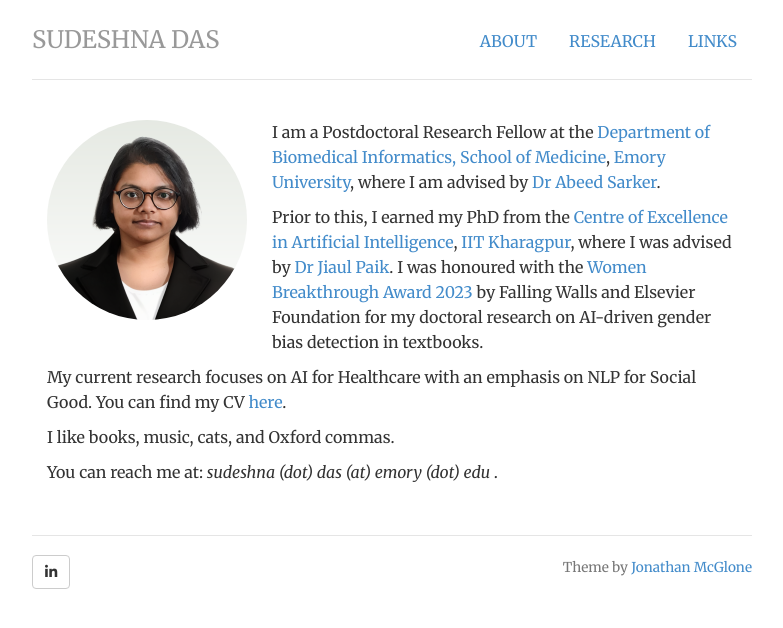
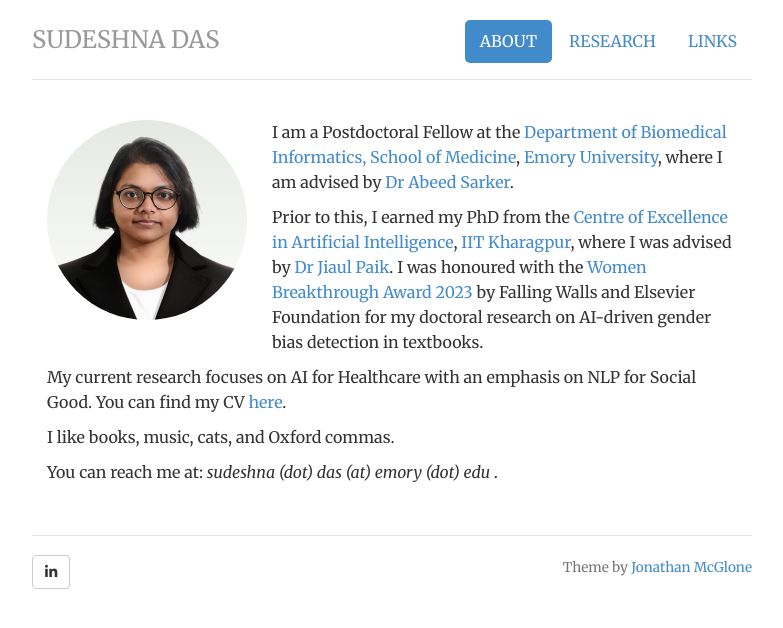
Before and after one commit to das-sudeshna/das-sudeshna.github.io, a Jekyll site: the page built from index.html, in a window 1280 px wide. Shown: the top 628 px of the page, without its empty margins (248-1031 px from the left). Built offline with Jekyll 4.4.1, drawn with Linux system fonts in a browser that asks for light colours; nearby versions of some CDN libraries.

Commit message:
Update index.html

```diff
--- a/index.html
+++ b/index.html
@@ -1,10 +1,11 @@
 ---
 layout: default
 title: Sudeshna Das
-about: passive
+about: active
 research: passive
+teaching: passive
 links: passive
-description: Sudeshna Das is a Postdoctoral Research Fellow in Biomedical Informatics at the School of Medicine, Emory University.
+description: Sudeshna Das is a Postdoctoral Fellow in Biomedical Informatics at Emory University.
 ---
 
 <div class="row marketing">
@@ -14,7 +15,7 @@ description: Sudeshna Das is a Postdoctoral Research Fellow in Biomedical Inform
 	</div>
 	<div class="col-sm-12">
 
-	<p>I am a Postdoctoral Research Fellow at the <a href="https://med.emory.edu/departments/biomedical-informatics/index.html">Department of Biomedical Informatics, School of Medicine</a>, <a href="https://www.emory.edu/home/index.html">Emory University</a>, where I am advised by <a href="https://sarkerlab.org/members/abeed-sarker">Dr Abeed Sarker</a>.</p>
+	<p>I am a Postdoctoral Fellow at the <a href="https://med.emory.edu/departments/biomedical-informatics/index.html">Department of Biomedical Informatics, School of Medicine</a>, <a href="https://www.emory.edu/home/index.html">Emory University</a>, where I am advised by <a href="https://sarkerlab.org/members/abeed-sarker">Dr Abeed Sarker</a>.</p>
 
 	<p>Prior to this, I earned my PhD from the <a href="http://www.ai.iitkgp.ac.in/">Centre of Excellence in Artificial Intelligence</a>, <a href="http://www.iitkgp.ac.in">IIT Kharagpur</a>, where I was advised by <a href="https://www.iitkgp.ac.in/department/AI/faculty/ai-jiaul">Dr Jiaul Paik</a>. I was honoured with the <a href="https://falling-walls.com/foundation/press/press-releases/women-breakthrough-award-2023-laureates">Women Breakthrough Award 2023</a> by Falling Walls and Elsevier Foundation for my doctoral research on AI-driven gender bias detection in textbooks.</p>
 
```
